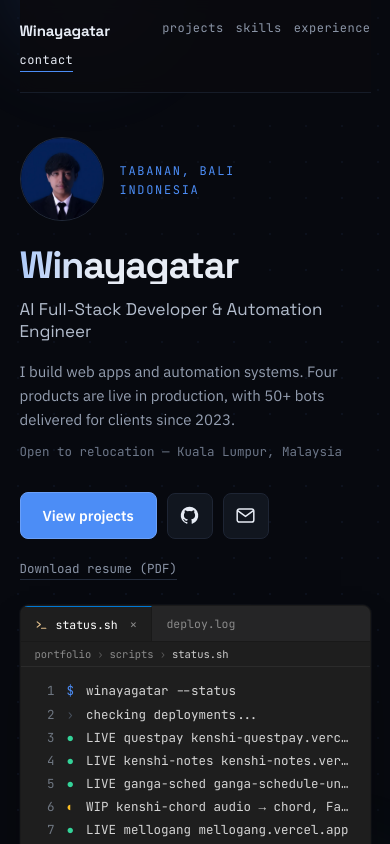
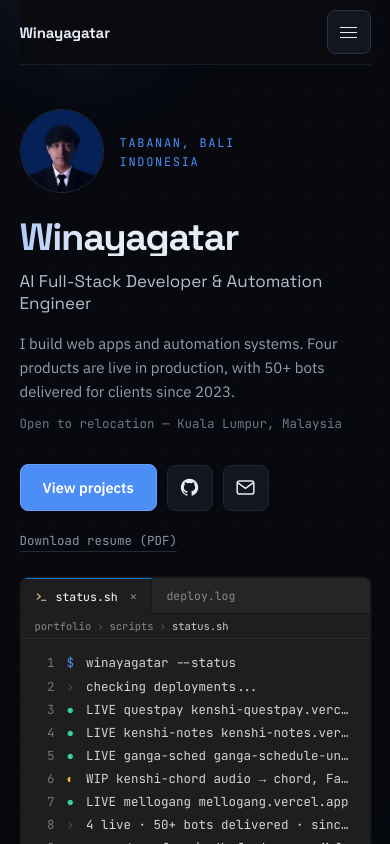
Before and after one commit to ryuken25/ryuken25, a Next.js app: page / in a window 390 px wide. Shown: the top 844 px of the page. Built offline with nearby package versions, Linux system fonts and the light colour scheme.

Commit message:
fix mobile portfolio navigation

```diff
--- a/app/globals.css
+++ b/app/globals.css
@@ -132,6 +132,48 @@ a:hover {
 .nav-link:hover {
   color: #e7ecf5;
 }
+
+.portfolio-brand {
+  margin-right: auto;
+  flex: 0 0 auto;
+}
+
+.portfolio-nav-links {
+  display: flex;
+  align-items: center;
+  gap: clamp(12px, 2vw, 26px);
+}
+
+.portfolio-menu {
+  display: none;
+  width: 44px;
+  height: 44px;
+  flex: 0 0 44px;
+  align-items: center;
+  justify-content: center;
+  flex-direction: column;
+  gap: 4px;
+  padding: 0;
+  border: 1px solid #26334a;
+  border-radius: 8px;
+  background: #11161f;
+  color: #e7ecf5;
+  cursor: pointer;
+  touch-action: manipulation;
+  -webkit-tap-highlight-color: transparent;
+}
+.portfolio-menu span {
+  display: block;
+  width: 17px;
+  height: 1px;
+  background: currentColor;
+  transition: transform .18s ease, opacity .18s ease;
+}
+.portfolio-menu[aria-expanded="true"] span:nth-child(1) { transform: translateY(5px) rotate(45deg); }
+.portfolio-menu[aria-expanded="true"] span:nth-child(2) { opacity: 0; }
+.portfolio-menu[aria-expanded="true"] span:nth-child(3) { transform: translateY(-5px) rotate(-45deg); }
+
+section[id] { scroll-margin-top: 76px; }
 
 .btn-primary:hover {
   background: #3a73d4;
@@ -282,6 +324,36 @@ a:hover {
 }
 
 @media (max-width: 640px) {
+  .portfolio-nav { padding: 10px 0 !important; }
+  .portfolio-menu { display: inline-flex; }
+  .portfolio-nav-links {
+    position: absolute;
+    top: calc(100% + 8px);
+    left: 0;
+    right: 0;
+    display: grid;
+    gap: 4px;
+    padding: 8px;
+    border: 1px solid #26334a;
+    border-radius: 12px;
+    background: rgba(11, 16, 25, .98);
+    box-shadow: 0 18px 40px -22px rgba(0,0,0,.8);
+    opacity: 0;
+    pointer-events: none;
+    transform: translateY(-6px);
+    transition: opacity .18s ease, transform .18s ease;
+  }
+  .portfolio-nav-links.is-open { opacity: 1; pointer-events: auto; transform: translateY(0); }
+  .portfolio-nav-links .nav-link {
+    display: flex;
+    align-items: center;
+    min-height: 44px;
+    padding: 10px 12px 9px;
+    border-bottom: 0;
+    border-radius: 7px;
+  }
+  .portfolio-nav-links .nav-link:hover,
+  .portfolio-nav-links .nav-link:focus-visible { background: #16202f; }
   .case-modal-backdrop { padding: 12px; align-items: end; }
   .case-modal { max-height: calc(100vh - 24px); border-radius: 16px 16px 10px 10px; }
   .case-modal-grid { grid-template-columns: 1fr; }
--- a/components/Portfolio.tsx
+++ b/components/Portfolio.tsx
@@ -57,6 +57,7 @@ export default function Portfolio() {
   const [expanded, setExpanded] = useState(false);
   const [active, setActive] = useState<string | null>(null);
   const [selectedProject, setSelectedProject] = useState<Project | null>(null);
+  const [mobileNavOpen, setMobileNavOpen] = useState(false);
 
   // Typed terminal reveal.
   useEffect(() => {
@@ -326,15 +327,22 @@ export default function Portfolio() {
 
         <div style={{ maxWidth: 1080, margin: "0 auto", position: "relative", zIndex: 1 }}>
           {/* NAV */}
-          <nav aria-label="Primary" style={{ display: "flex", flexWrap: "wrap", gap: "clamp(12px, 2vw, 26px)", alignItems: "center", padding: "20px 0", position: "sticky", top: 0, background: "rgba(11,10,15,0.9)", backdropFilter: "blur(8px)", WebkitBackdropFilter: "blur(8px)", zIndex: 20, borderBottom: "1px solid #161c28" }}>
-            <a href="#top" style={{ fontFamily: display, fontWeight: 700, fontSize: 15, letterSpacing: "-0.01em", color: "#e7ecf5", marginRight: "auto" }}>
+          <nav aria-label="Primary" className="portfolio-nav" style={{ display: "flex", alignItems: "center", padding: "20px 0", position: "sticky", top: 0, background: "rgba(11,10,15,0.9)", backdropFilter: "blur(8px)", WebkitBackdropFilter: "blur(8px)", zIndex: 20, borderBottom: "1px solid #161c28" }}>
+            <a href="#top" className="portfolio-brand" style={{ fontFamily: display, fontWeight: 700, fontSize: 15, letterSpacing: "-0.01em", color: "#e7ecf5" }}>
               {site.name}
             </a>
-            {NAV_IDS.map((id) => (
-              <a key={id} href={`#${id}`} className="nav-link" style={{ fontFamily: mono, fontSize: 12, letterSpacing: "0.04em", ...navLinkStyle(id) }}>
-                {id}
-              </a>
-            ))}
+            <div className={`portfolio-nav-links${mobileNavOpen ? " is-open" : ""}`}>
+              {NAV_IDS.map((id) => (
+                <a key={id} href={`#${id}`} className="nav-link" onClick={() => setMobileNavOpen(false)} style={{ fontFamily: mono, fontSize: 12, letterSpacing: "0.04em", ...navLinkStyle(id) }}>
+                  {id}
+                </a>
+              ))}
+            </div>
+            <button type="button" className="portfolio-menu" aria-label={mobileNavOpen ? "Close navigation" : "Open navigation"} aria-expanded={mobileNavOpen} onClick={() => setMobileNavOpen((open) => !open)}>
+              <span aria-hidden="true" />
+              <span aria-hidden="true" />
+              <span aria-hidden="true" />
+            </button>
           </nav>
 
           {/* HERO */}
```
